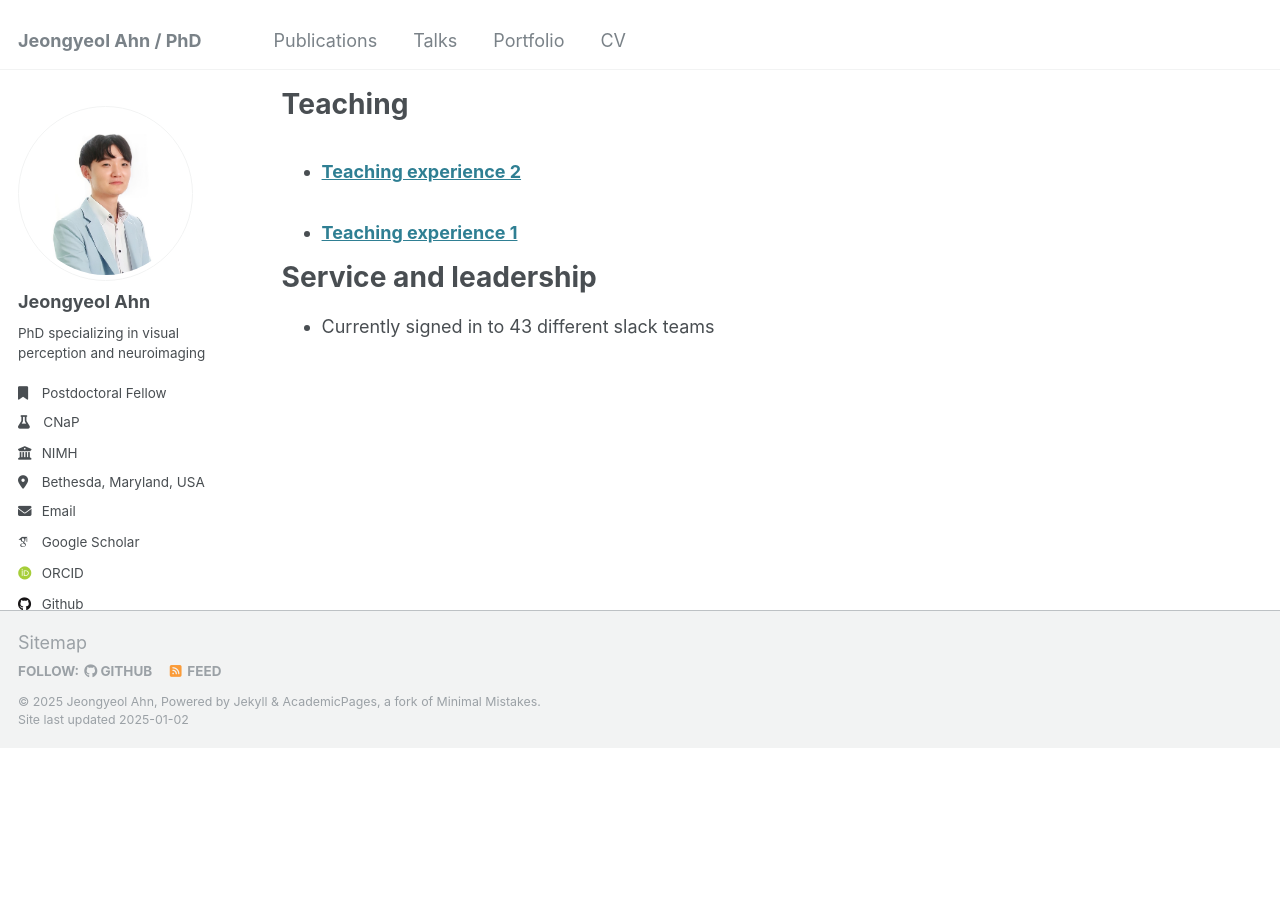
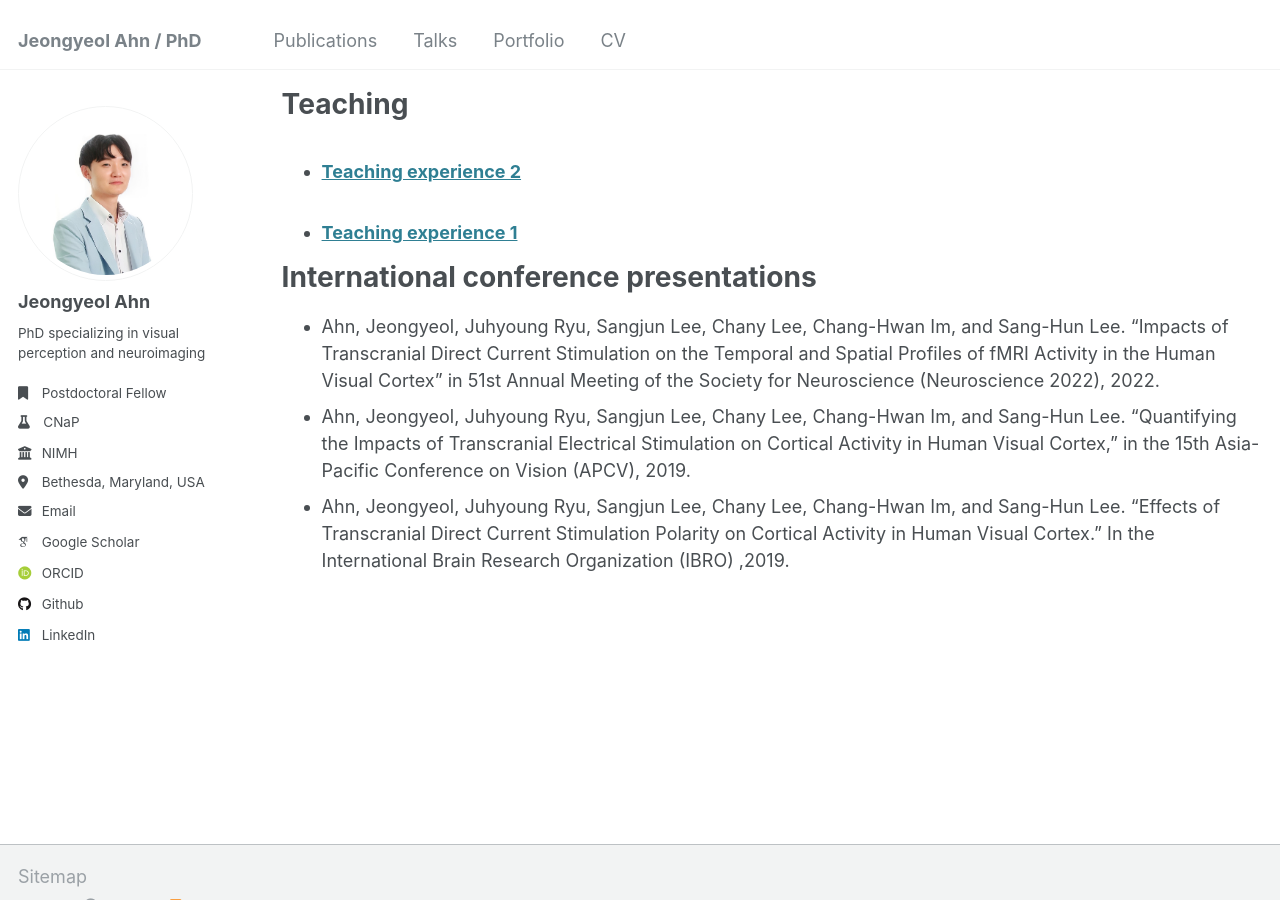
Before and after one commit to daeolian/daeolian.github.io, a Jekyll site: the page built from _pages/cv.md, in a window 1280 px wide and 900 px high, scrolled down 2377 px. Built offline with Jekyll 4.4.1, drawn with Linux system fonts in a browser that asks for light colours; some web fonts are replaced; before the commit the page ends 3125 px from its top, so only the background shows below that; some of the changed text lies outside the part shown.

Commit message:
Update cv.md

```diff
--- a/_pages/cv.md
+++ b/_pages/cv.md
@@ -13,7 +13,7 @@ redirect_from:
 
 Education
 ======
-* Ph.D in , Seoul National University, 2024
+* Ph.D in College of Natural Sciences, Seoul National University, 2024
   * Major: Brain and Cognitive Sciences (GPA 4.03/4.3)
 * B.S. in College of Liberal Studies, Seoul National University, 2015
   * Major: Biological Sciences / (Student-Designed Major) Cognitive Logic (GPA 3.39/4.3)
@@ -68,6 +68,8 @@ Teaching
     {% include archive-single-cv.html %}
   {% endfor %}</ul>
 
-Service and leadership
+International conference presentations
 ======
-* Currently signed in to 43 different slack teams
+* Ahn, Jeongyeol, Juhyoung Ryu, Sangjun Lee, Chany Lee, Chang-Hwan Im, and Sang-Hun Lee. “Impacts of Transcranial Direct Current Stimulation on the Temporal and Spatial Profiles of fMRI Activity in the Human Visual Cortex” in 51st Annual Meeting of the Society for Neuroscience (Neuroscience 2022), 2022.
+* Ahn, Jeongyeol, Juhyoung Ryu, Sangjun Lee, Chany Lee, Chang-Hwan Im, and Sang-Hun Lee. “Quantifying the Impacts of Transcranial Electrical Stimulation on Cortical Activity in Human Visual Cortex,” in the 15th Asia-Pacific Conference on Vision (APCV), 2019.
+* Ahn, Jeongyeol, Juhyoung Ryu, Sangjun Lee, Chany Lee, Chang-Hwan Im, and Sang-Hun Lee. “Effects of Transcranial Direct Current Stimulation Polarity on Cortical Activity in Human Visual Cortex.” In the International Brain Research Organization (IBRO) ,2019.
```
